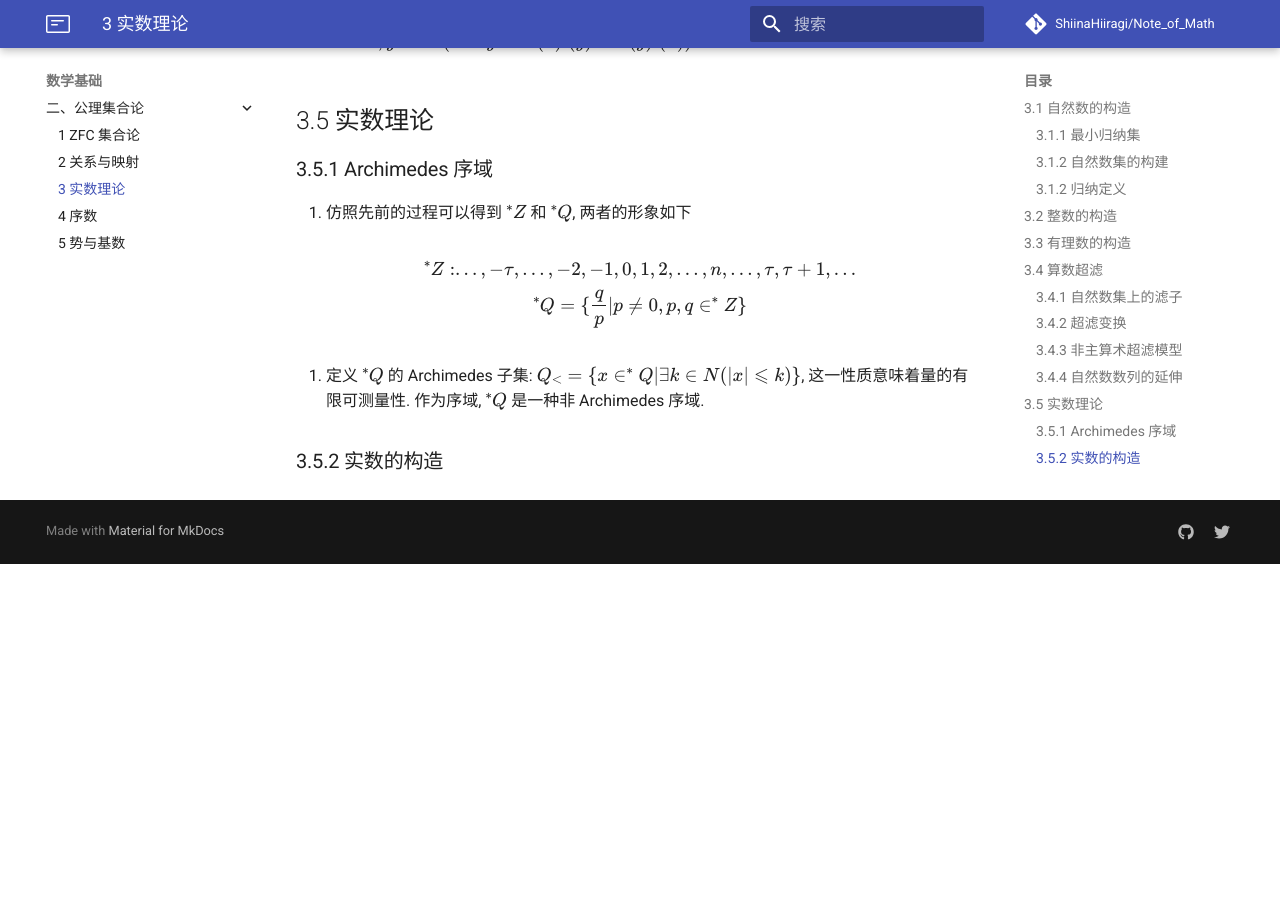
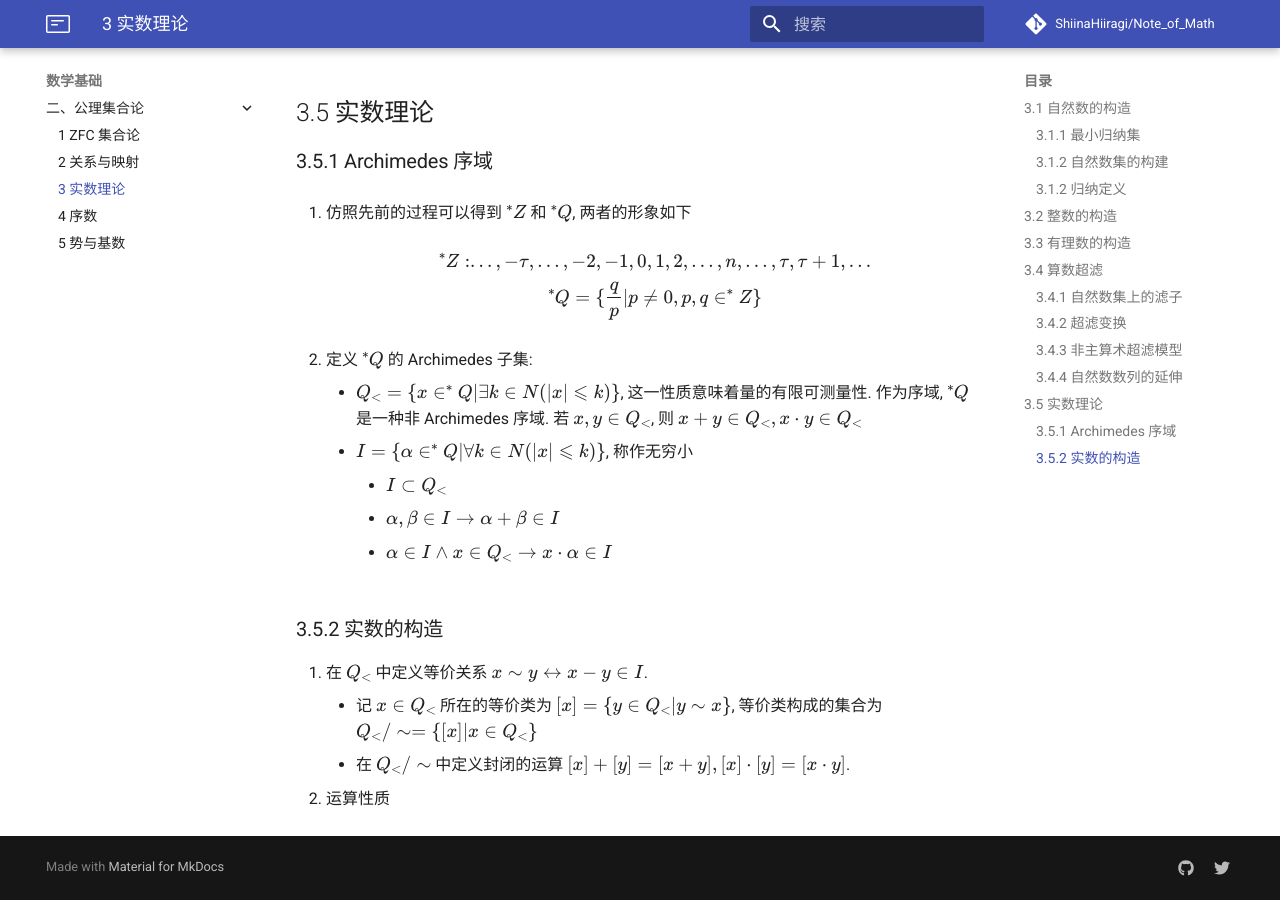
Before and after one commit to ShiinaHiiragi/note, an MkDocs documentation site: the page built from docs/foundation/set/real.md, in a window 1280 px wide and 900 px high, scrolled down 7831 px. Built offline with MkDocs 1.6.1 and Material for MkDocs 9.7.7, drawn with Linux system fonts in a browser that asks for light colours; comment, search, counter and statistics services are not loaded; before the commit the page ends 8395 px from its top, so only the background shows below that.

Commit message:
init of 3.5.3

```diff
--- a/docs/foundation/set/real.md
+++ b/docs/foundation/set/real.md
@@ -202,9 +202,9 @@
 ### 3.4.4 自然数数列的延伸
 1. 对 $\forall h:N\to N$, 可以扩充为 $h:^*N\to ^*N$, 于是得到以下序列, 称为自然数列的延伸:
 
-$$
-h(0),h(1),h(2),...,h(n),...,h(\tau ),h(\tau +1),...
-$$
+    $$
+    h(0),h(1),h(2),...,h(n),...,h(\tau ),h(\tau +1),...
+    $$
 
 2. 延伸的性质
     - 序保持: $\forall n\in N(h(n)<g(n))\to \forall \tau \in N_{\infty}(h(\tau )<g(\tau ))$.
@@ -215,11 +215,20 @@ $$
 ### 3.5.1 Archimedes 序域
 1. 仿照先前的过程可以得到 $^*Z$ 和 $^*Q$, 两者的形象如下
 
-$$
-\displaylines{^*Z:...,-\tau ,...,-2,-1,0,1,2,...,n,...,\tau ,\tau +1,...\\
-^*Q=\{\dfrac{q}{p}|p\neq 0,p,q\in ^*Z\}}
-$$
+    $$
+    \displaylines{^*Z:...,-\tau ,...,-2,-1,0,1,2,...,n,...,\tau ,\tau +1,...\\
+    ^*Q=\{\dfrac{q}{p}|p\neq 0,p,q\in ^*Z\}}
+    $$
 
-2. 定义 $^*Q$ 的 Archimedes 子集: $Q_<=\{x\in ^*Q|\exists k\in N(|x|\leqslant k)\}$, 这一性质意味着量的有限可测量性. 作为序域, $^*Q$ 是一种非 Archimedes 序域.
+2. 定义 $^*Q$ 的 Archimedes 子集:
+    - $Q_<=\{x\in ^*Q|\exists k\in N(|x|\leqslant k)\}$, 这一性质意味着量的有限可测量性. 作为序域, $^*Q$ 是一种非 Archimedes 序域. 若 $x,y\in Q_<$, 则 $x+y\in Q_<,x\cdot y\in Q_<$
+    - $I=\{\alpha \in ^*Q|\forall k\in N(|x|\leqslant k)\}$, 称作无穷小
+        - $I\subset Q_<$
+        - $\alpha ,\beta \in I\to \alpha +\beta \in I$
+        - $\alpha \in I\wedge x\in Q_<\to x\cdot \alpha \in I$
 
 ### 3.5.2 实数的构造
+1. 在 $Q_<$ 中定义等价关系 $x\sim y\leftrightarrow x-y\in I$.
+    - 记 $x\in Q_<$ 所在的等价类为 $[x]=\{y\in Q_<|y\sim x\}$, 等价类构成的集合为 $Q_</\sim =\{[x]|x\in Q_<\}$
+    - 在 $Q_</\sim$ 中定义封闭的运算 $[x]+[y]=[x+y],[x]\cdot [y]=[x\cdot y]$.
+2. 运算性质
```
Also changed, not shown: docs/foundation/set/relation.md (+2 -2 lines).
